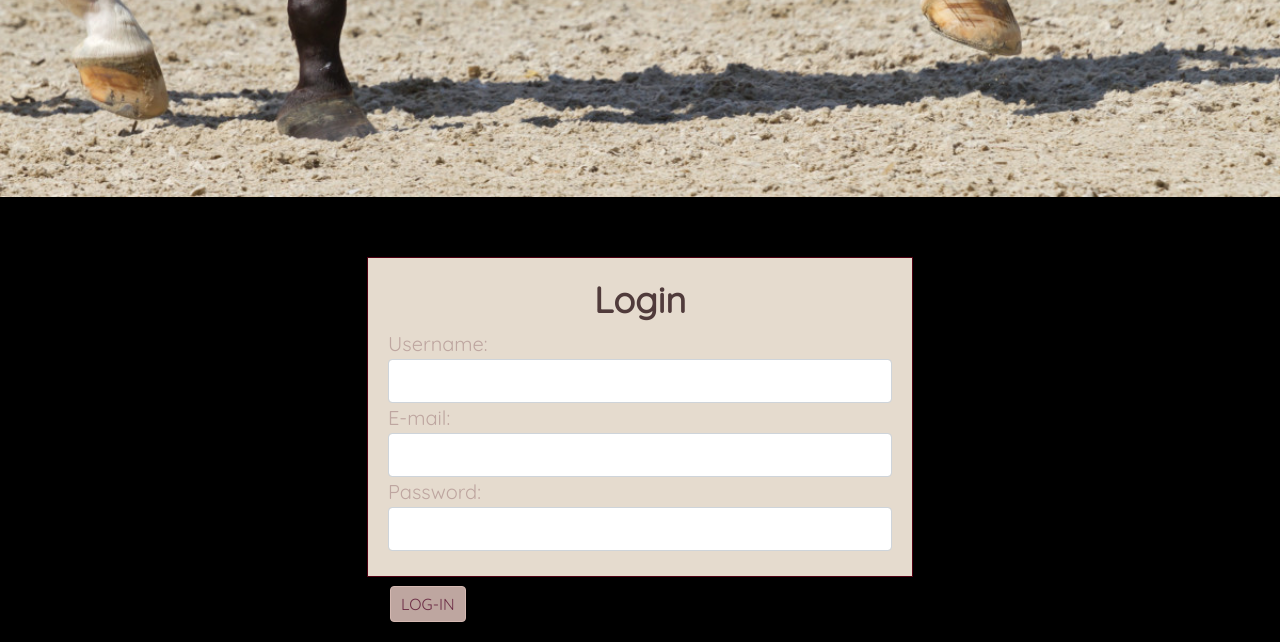
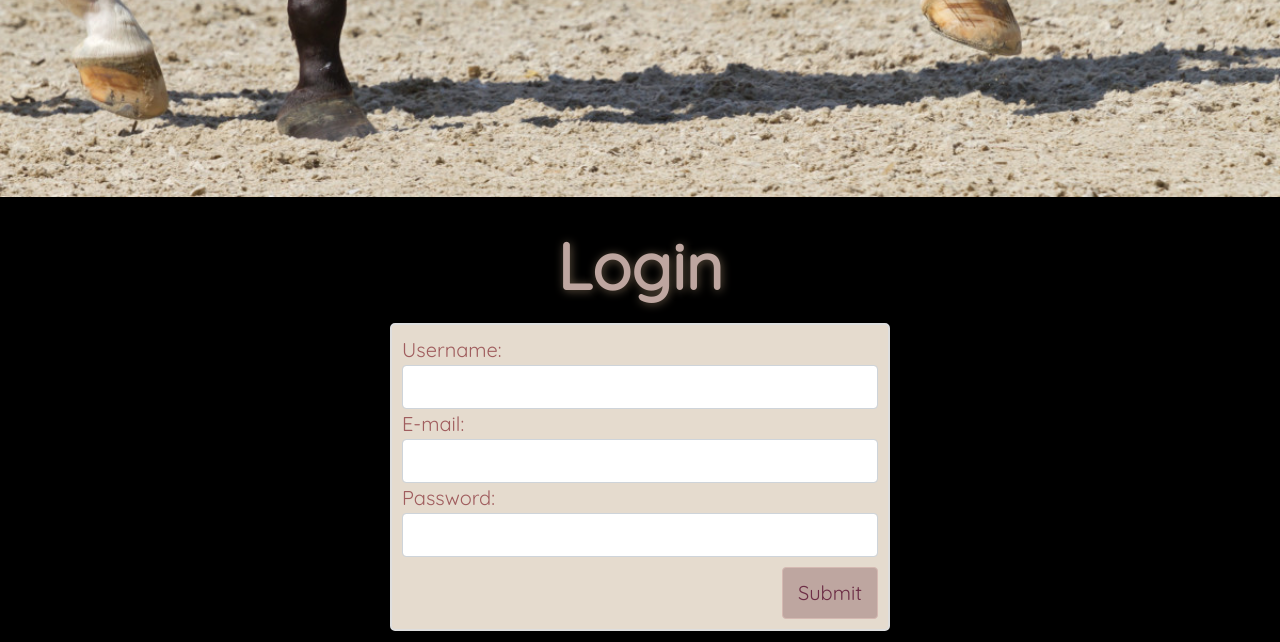
Before and after one commit to nanavar/KuncEquestrian, a Flask app: template templates/login.html in a window 1280 px wide. Shown: the part 623-1265 px from the top of the page. Run offline with Flask 2, Linux system fonts and the light colour scheme; the template is opened without the code that fills it, so the values that code supplies are empty; some libraries are stand-ins or nearby versions; some web fonts are replaced.

Commit message:
Edits - profile, login, messaging

```diff
--- a/static/css/custom.css
+++ b/static/css/custom.css
@@ -84,16 +84,14 @@ header. navbar {
     font-weight: bold;
 }
 
-#login .container #login-row #login-column #login-box {
-    margin-top: 60px;
-    margin-bottom: 60px;
-    max-width: 600px;
-    height: 320px;
-    border: 1px solid #4f0113;
+.login-box {
+    border: 2px solid #dedede;
     background-color: #e5dbce;
-}
-#login .container #login-row #login-column #login-box #login-form {
-    padding: 20px;
+    border-radius: 5px;
+    padding: 10px;
+    margin: 10px 0;
+    max-width: 500px;
+    color: #a05d5e;
 }
 
 .container1 {
@@ -186,3 +184,36 @@ h4 {
 .btn-primary:hover {
     background-color: #a05d5e;
 }
+
+.btn-main{
+    color: #6D2E46;
+    font-size: 20px;
+    background-color: #bea6a0;
+    border-color: #D5B9B2 !important;
+    outline:none;
+    margin-left: 10px;
+    margin-right: 10px;
+    margin-top: 5px;
+    padding: 10px 15px;
+    transition:0.2s background-color;
+}
+
+.btn-main:hover {
+    background-color: #a05d5e;
+}
+
+.btn-login{
+float: right;
+    color: #6D2E46;
+    font-size: 20px;
+    background-color: #bea6a0;
+    border-color: #D5B9B2 !important;
+    outline:none;
+    margin-top: 10px;
+    padding: 10px 15px;
+    transition:0.2s background-color;
+}
+
+.btn-login:hover {
+    background-color: #a05d5e;
+}
--- a/templates/login.html
+++ b/templates/login.html
@@ -5,13 +5,11 @@
 {% endblock title %}
 
 {% block content %}
-<div id="login">
-    <div class="container">
-        <div id="login-row" class="row justify-content-center align-items-center">
-            <div id="login-column" class="col-md-6">
-                <div id="login-box" class="col-md-12">
+<div class="container-fluid">
+    <h2>Login</h2>
+    <div class="row">
+        <div class="col-md-8 mx-auto login-box">
             <form id="login-form" class="form" action="/login" method="post">
-                        <h3 class="text-center">Login</h3>
                 <div class="form-group">
                     <label>Username:</label><br>
                     <input type="text" name="user-name" class="form-control">
@@ -25,13 +23,11 @@
                     <input type="text" name="user-password" class="form-control">
                 </div>
                 <div class="form-group">
-                            <br>
-                            <input type="submit" class="btn btn-secondary" value="LOG-IN">
+                    <input type="submit" class="btn btn-login" value="Submit">
                 </div>
             </form>
         </div>
     </div>
 </div>
-    </div>
-</div>
+
 {% endblock content %}
--- a/templates/messages.html
+++ b/templates/messages.html
@@ -37,8 +37,7 @@
                     <div class="form-group">
                         <textarea name="message" placeholder="Enter your message" class="form-control"></textarea>
                     </div>
-                    <br>
-                    <button class="btn btn-secondary" type="submit">Send message</button>
+                    <button class="btn btn-main" type="submit">Send message</button>
                     <br>
                 </form>
             </div>
```
Also changed, not shown: db.sqlite. Lines whose indentation alone changed are shown as unchanged.
